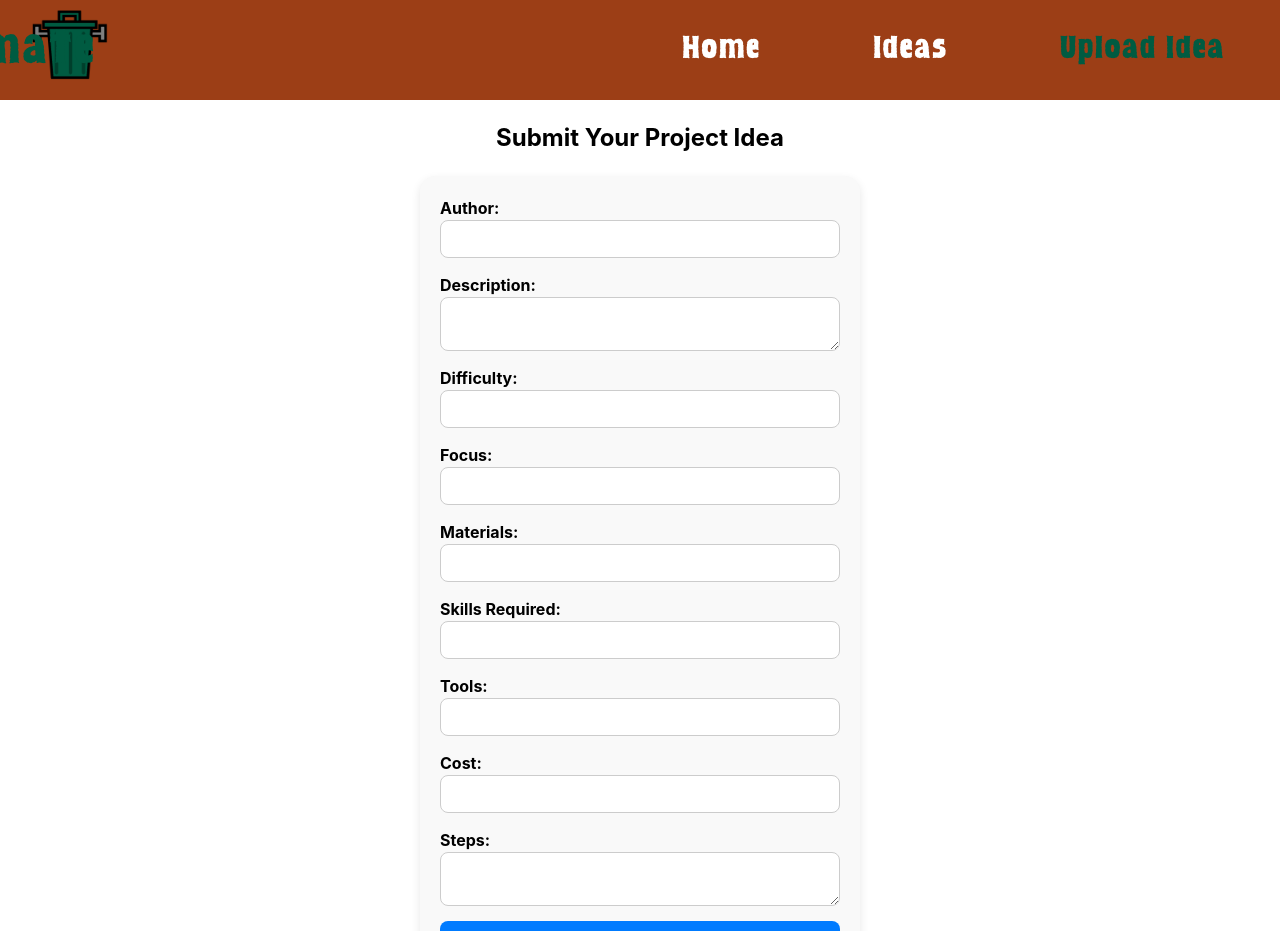
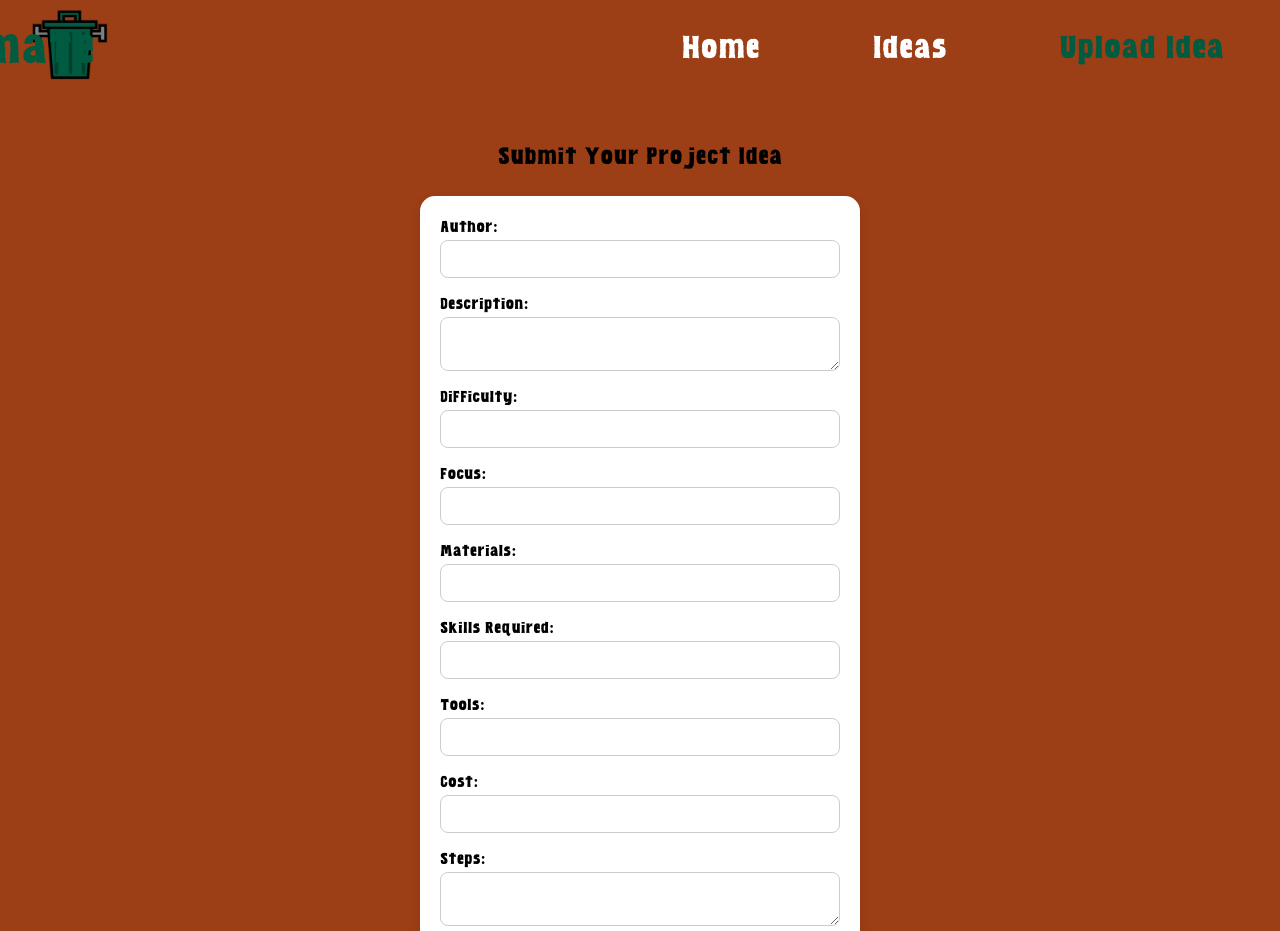
Before and after one commit to ReBuildR/Rebuild, a React (Vite) app in the folder rebuild-app/: page /#/submit in a window 1280 px wide. Shown: the top 931 px of the page. Built offline with nearby package versions, Linux system fonts and the light colour scheme.

Commit message:
added finishing touches

```diff
--- a/rebuild-app/src/components/pages/Ideas.css
+++ b/rebuild-app/src/components/pages/Ideas.css
@@ -79,12 +79,13 @@ ul.c li::marker {
     max-width: 475px; /* Adjust as needed for images */
     margin: 0; /* Remove margins for better alignment */
 }
+
 .download-button {
     background-color: #005B41; /* Gold color */
     color: white;
     border: none;
     border-radius: 5px;
-    padding: 5px 10px; /* Keep the button size small */
+    padding: 8px 12px; /* Keep the button size small */
     cursor: pointer;
     position: absolute; /* Position it absolutely */
     bottom: 10px; /* Position it 10px from the bottom */
@@ -95,5 +96,5 @@ ul.c li::marker {
 }
 
 .download-button:hover {
-    background-color: #005B41; /* Darker gold on hover */
+    background-color: #9c3e16; /* Darker gold on hover */
 }
--- a/rebuild-app/src/components/pages/Options.jsx
+++ b/rebuild-app/src/components/pages/Options.jsx
@@ -3,11 +3,14 @@ import React, { useEffect, useState } from 'react';
 import axios from 'axios';
 import './Options.css';
 import { useLocation, useNavigate } from 'react-router-dom';
+import useSound from 'use-sound';
+import ghostSound from '/src/assets/ghost.wav';
 
 export const Options = () => {
   const [items, setItems] = useState([]);
   const { state: { appendedInputValue, originalInputValue, type } = {} } = useLocation();
   const navigate = useNavigate();
+  const [playGhost] = useSound(ghostSound, { preload: true });
 
   useEffect(() => {
     const fetchResponse = async () => {
@@ -34,6 +37,7 @@ export const Options = () => {
   }, [appendedInputValue]);
 
   const handleClick = (item) => {
+    playGhost();
     const appendedItemValue = item
       ? `In technical format give the steps needed to ${type} ${item} using the parts of ${originalInputValue}. Talk about the tools and items needed, give as much detail as possible, to where the user can do it just based on these steps. Make it very wordy and descriptive, list every step possible. make sure it is a numbered list. do not list the items out as a seperate step`
       : '';
--- a/rebuild-app/src/components/pages/Submit.jsx
+++ b/rebuild-app/src/components/pages/Submit.jsx
@@ -32,14 +32,15 @@ export const Submit = () => {
     padding: '20px',
     borderRadius: '15px',
     boxShadow: '0 4px 10px rgba(0, 0, 0, 0.1)',
-    backgroundColor: '#f9f9f9' // Light background color for the box
+    backgroundColor: 'white' // Light background color for the box
   };
 
   const labelStyle = {
     display: 'flex',
     flexDirection: 'column',
     fontWeight: 'bold',
-    marginBottom: '5px'
+    marginBottom: '5px',
+    fontFamily: 'GravestoneDemo-4BPgx'
   };
 
   const inputStyle = {
@@ -56,8 +57,8 @@ export const Submit = () => {
   };
 
   return (
-    <div>
-      <h2 style={{ textAlign: 'center', marginBottom: '20px' }}>Submit Your Project Idea</h2>
+    <div style={{ backgroundColor: '#9c3e16', minHeight: '100vh', padding: '20px' }}>
+      <h2 style={{ textAlign: 'center', marginBottom: '20px', fontFamily: 'GravestoneDemo-4BPgx' }}>Submit Your Project Idea</h2>
       <form onSubmit={handleSubmit} style={formStyle}>
         <label style={labelStyle}>
           Author:
@@ -174,7 +175,7 @@ export const Submit = () => {
           />
         </label>
 
-        <button type="submit" style={{ padding: '10px', fontSize: '16px', fontWeight: 'bold', borderRadius: '8px', border: 'none', backgroundColor: '#007BFF', color: 'white', cursor: 'pointer', transition: 'background-color 0.3s' }}>Submit Idea</button>
+        <button type="submit" style={{ padding: '10px', fontSize: '16px', fontWeight: 'bold', borderRadius: '8px', border: 'none', backgroundColor: '#005B41', color: 'white', cursor: 'pointer', transition: 'background-color 0.3s', fontFamily:'GravestoneDemo-4BPgx', hover: '9c3e16' }}>Submit Idea</button>
       </form>
     </div>
   );
```
